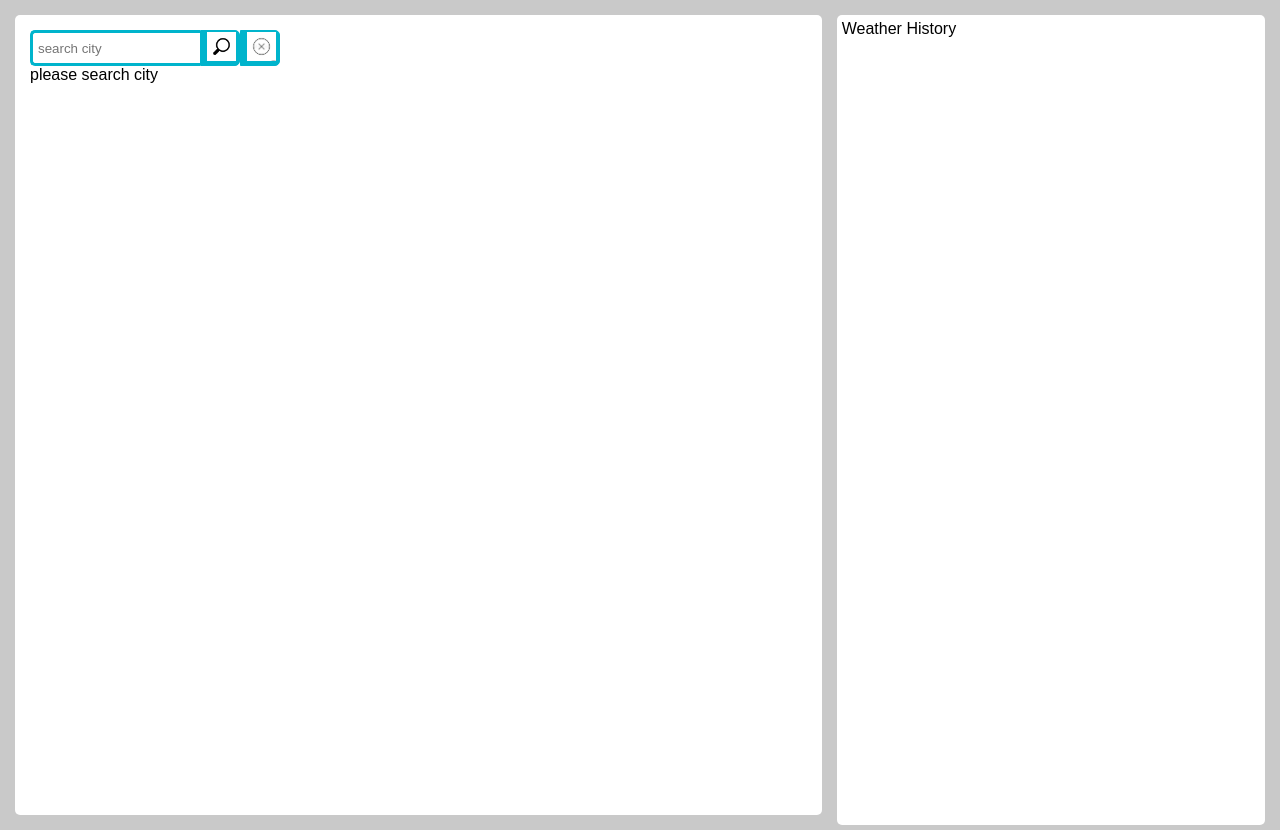
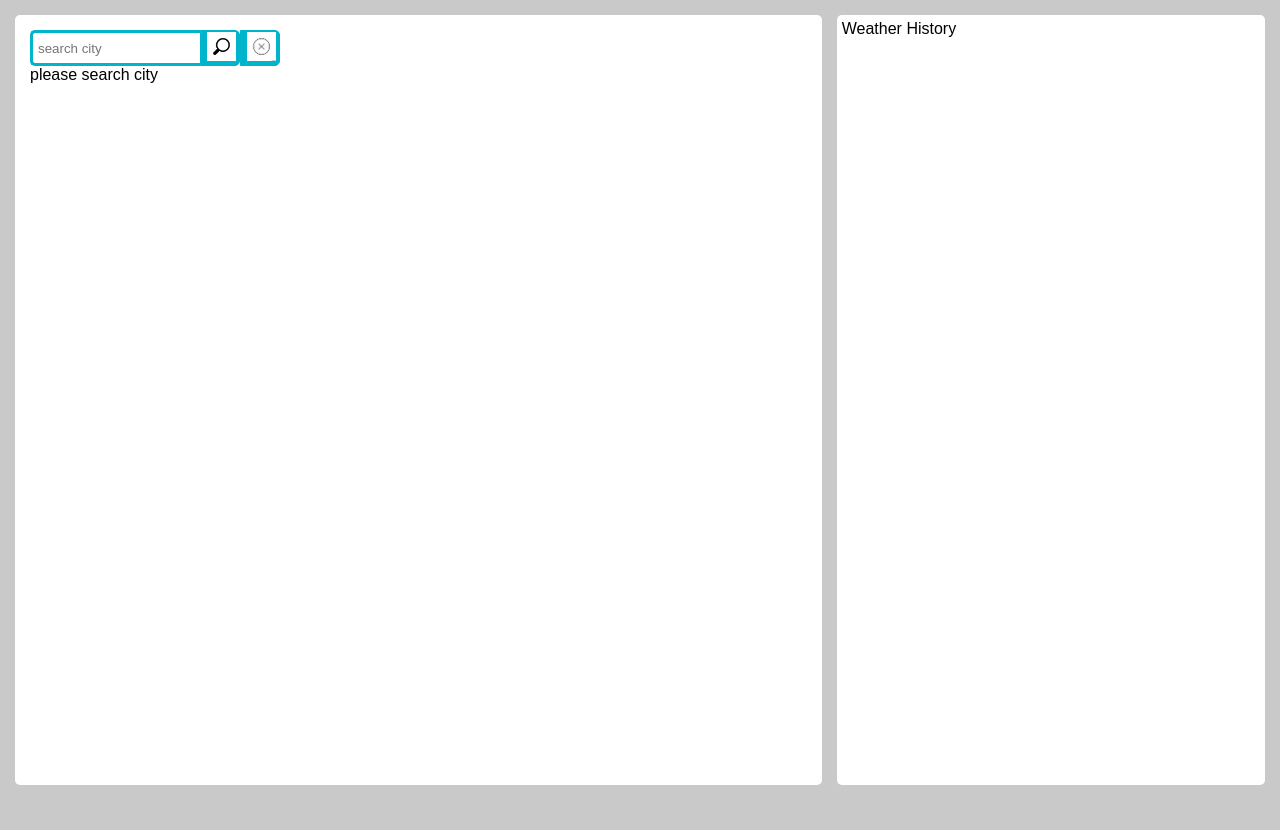
Before and after one commit to praveen-jayamoorthy/test-project, a React (Create React App) app: page / in a window 1280 px wide. After the commit the page ends 800 px from the top, so only its background shows below. Built offline with nearby package versions, Linux system fonts and the light colour scheme.

Commit message:
fixed css issue

```diff
--- a/src/Component/SearchBox/styles.css
+++ b/src/Component/SearchBox/styles.css
@@ -48,7 +48,7 @@
 
 .main-component {
     display: flex;
-    height: 100%;
     justify-content: space-between;
     padding: 15px;
+    height : calc(100% - 30px);
 }
--- a/src/Component/WeatherHistory/styles.css
+++ b/src/Component/WeatherHistory/styles.css
@@ -6,7 +6,6 @@
 }
 
 .weather-history-wrap {
-    height: 100%;
     background-color: white;
     padding: 5px;
     border-radius: 5px;
```
